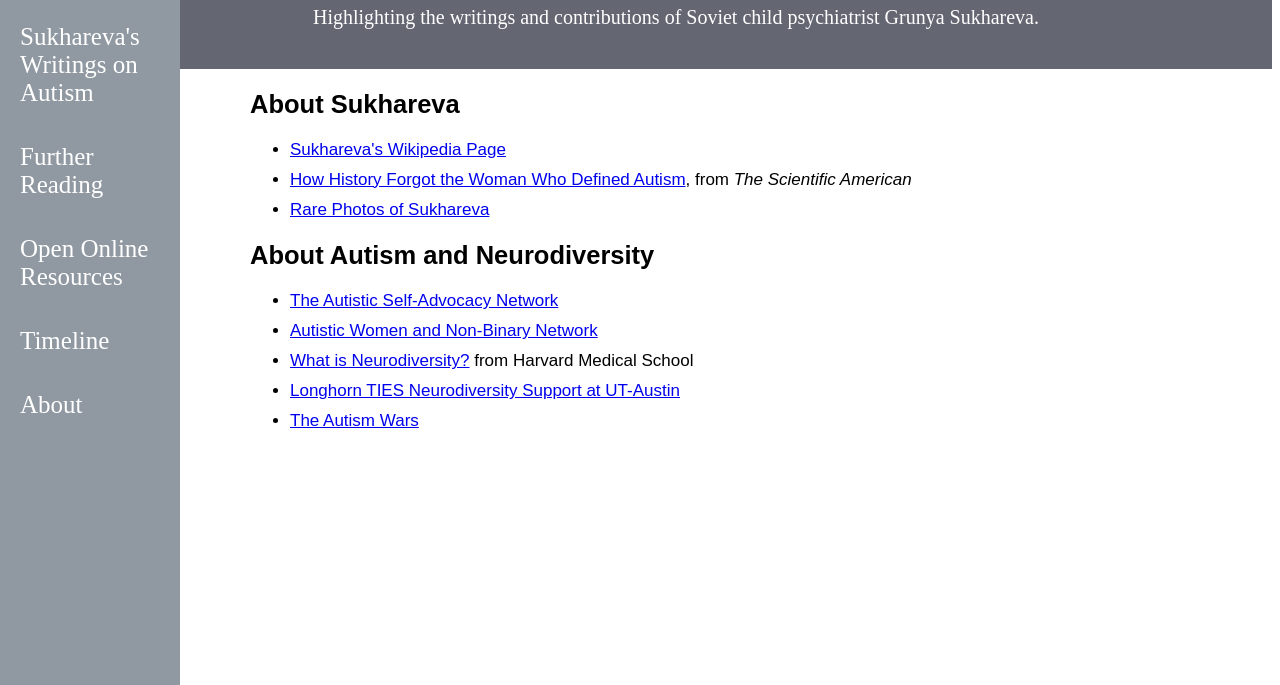
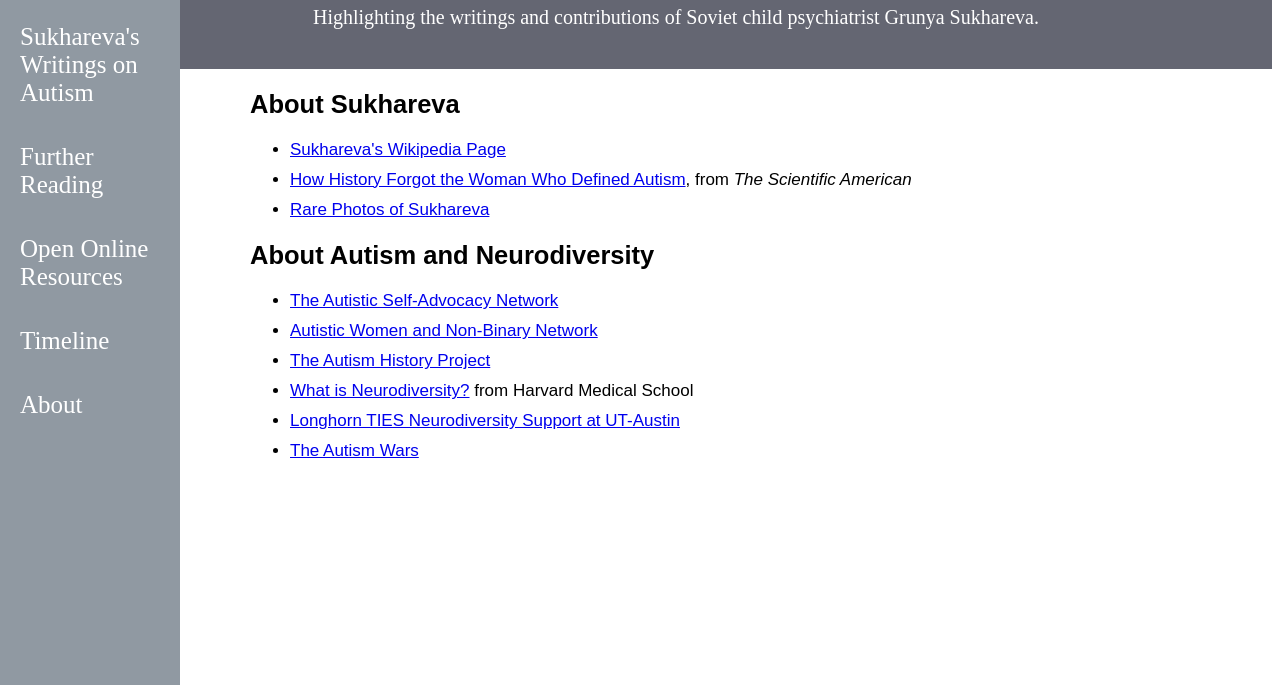
Before and after one commit to ian-nai/sukhareva, a plain HTML site: page online_resources.html in a window 1280 px wide. Shown: the part 115-800 px from the top of the page. Drawn offline with nearby package versions, Linux system fonts and the light colour scheme.

Commit message:
Update online_resources.html

```diff
--- a/online_resources.html
+++ b/online_resources.html
@@ -32,6 +32,7 @@
          <ul>
             <li><a href="https://autisticadvocacy.org/" target="_blank">The Autistic Self-Advocacy Network</a></li>
             <li><a href="https://awnnetwork.org/" target="_blank">Autistic Women and Non-Binary Network</a></li>
+            <li><a href="https://blogs.uoregon.edu/autismhistoryproject/" target="_blank">The Autism History Project</a></li>
             <li><a href="https://www.health.harvard.edu/blog/what-is-neurodiversity-202111232645" target="_blank">What is Neurodiversity?</a> from Harvard Medical School</li>
             <li><a href="https://newstudentservices.utexas.edu/longhorn-ties" target="_blank">Longhorn TIES Neurodiversity Support at UT-Austin</a></li>
             <li><a href="http://theautismwars.blogspot.com/" target="_blank">The Autism Wars</a></li>
```
